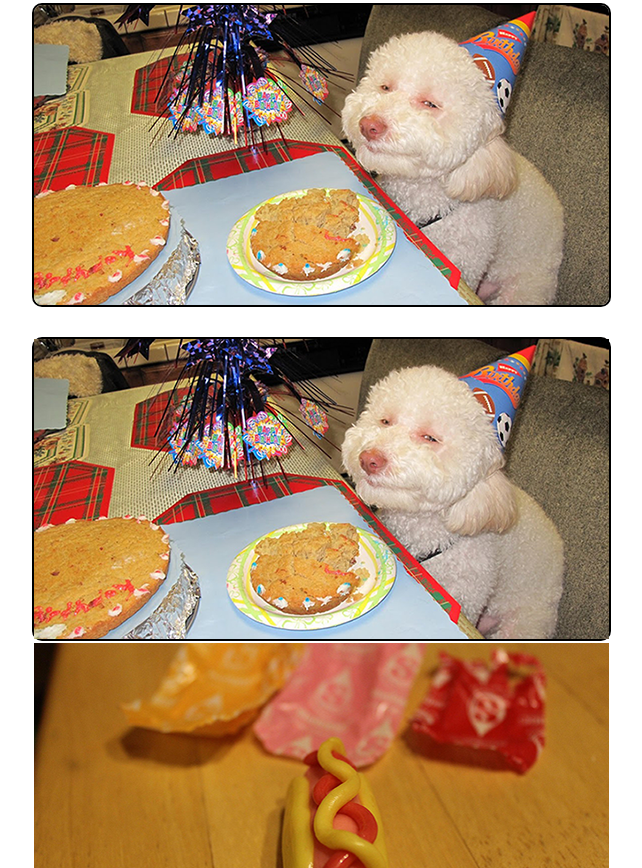
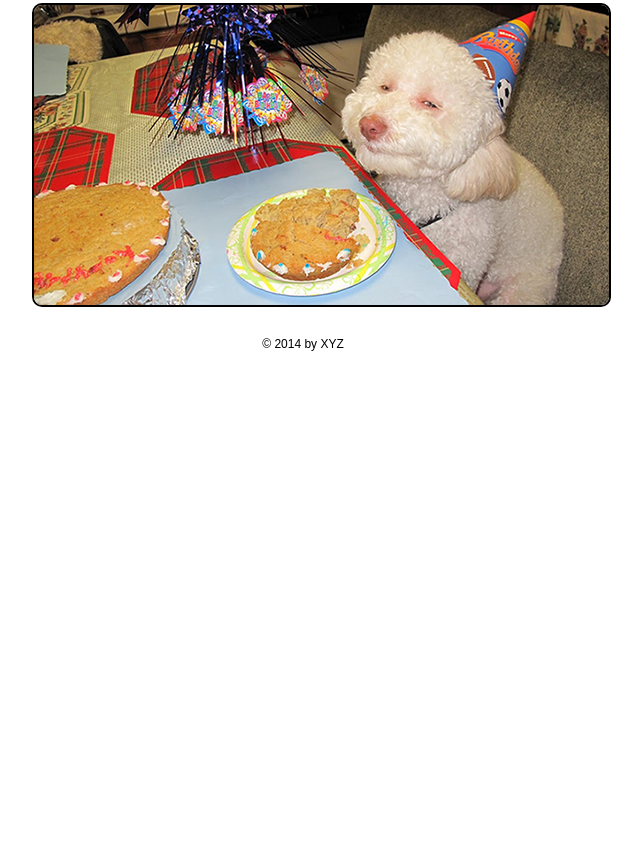
Before and after one commit to gautha30/Dogs_site, a plain HTML site: page index.html in a window 1280 px wide. Shown: the part 232-1100 px from the top of the page, without its empty margins (337-979 px from the left). After the commit the page ends 800 px from the top, so only its background shows below. Drawn offline with Linux system fonts and the light colour scheme.

Commit message:
Undoing changes to slider

```diff
--- a/index.html
+++ b/index.html
@@ -44,18 +44,6 @@
 			</ul>
 		</div>
 
-
-
-
-
-			<div id="slider">
-			<ul>
-				<li><a href="#"><img src="images/slide1.png" alt="" /></a></li>
-				<li><a href="#"><img src="images/slide2.png" alt="" /></a></li>
-				<li><a href="#"><img src="images/slide3.png" alt="" /></a></li>
-			</ul>
-		</div>
-
 <!--==============================Slider   Ends==============================-->
 
 
```
